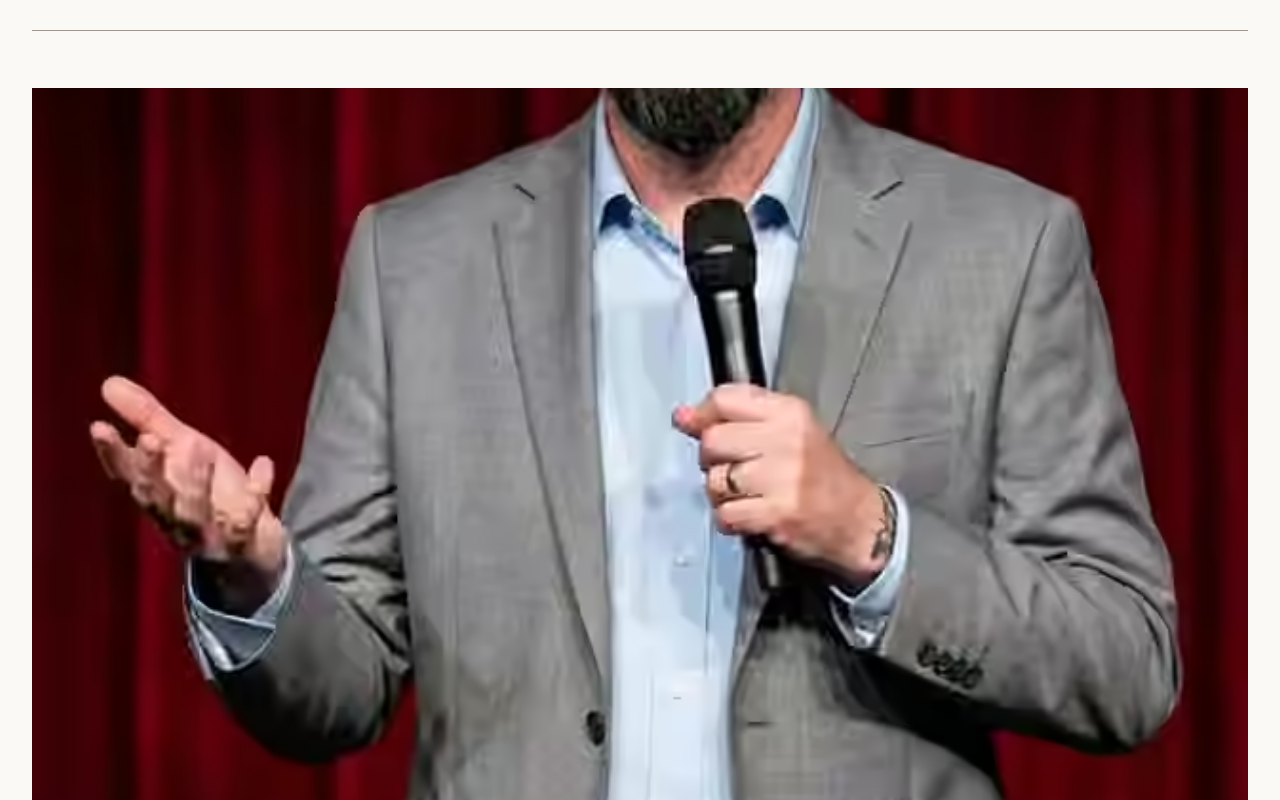
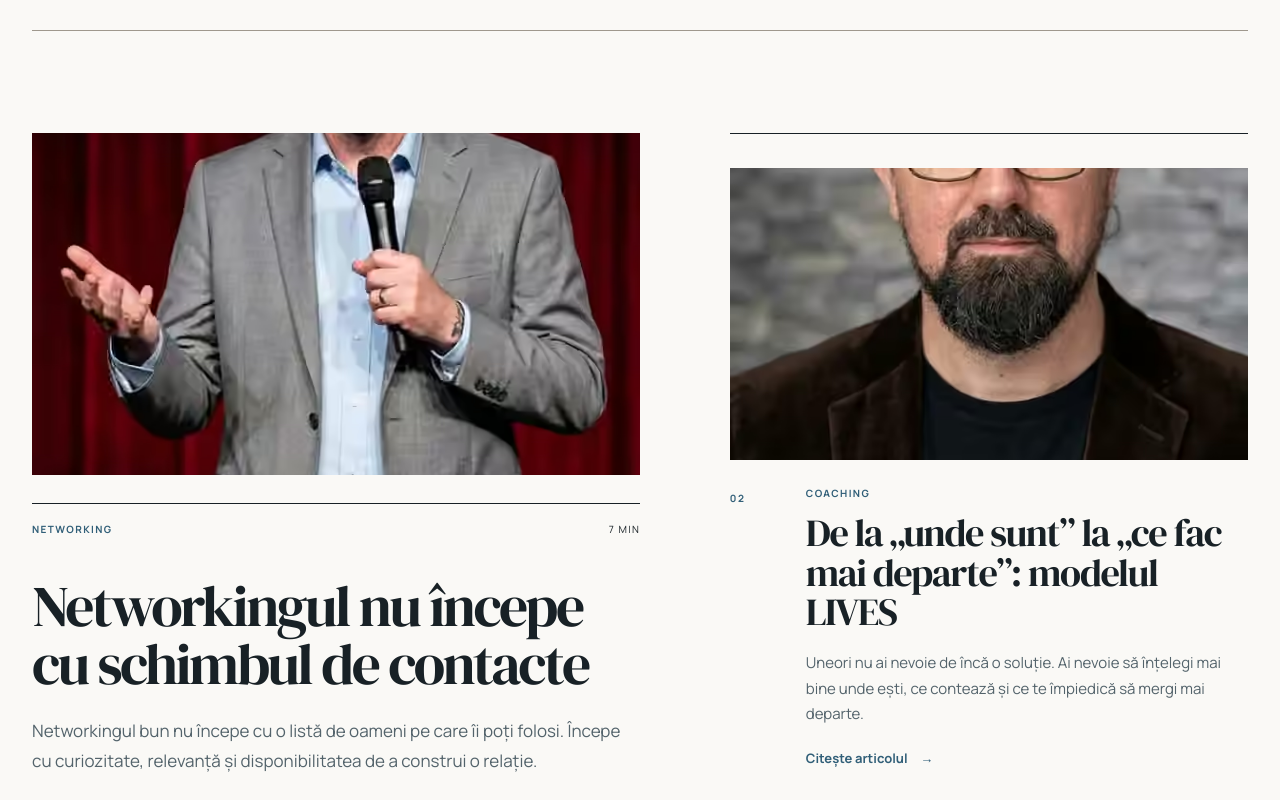
Before and after one commit to ivanovroxana1988-arch/bogdanvizitiu, a Next.js app: page /insights in a window 1280 px wide. Shown: the part 340-1140 px from the top of the page. Built offline with nearby package versions, Linux system fonts and the light colour scheme.

Commit message:
Apply editorial layout to resources index

```diff
--- a/app/insights/page.tsx
+++ b/app/insights/page.tsx
@@ -3,6 +3,7 @@ import {PageHero,ArrowLink} from '@/components/ui'
 import {EditorialImage} from '@/components/portrait'
 import {getPublishedInsights} from '@/lib/data'
 import {getCopy,getLocale} from '@/lib/i18n'
+import styles from './insights.module.css'
 
 const insightImages:Record<string,'speaking'|'coaching'|'workshop'|'candid'>={
   'networkingul-nu-incepe-cu-schimbul-de-contacte':'speaking',
@@ -38,17 +39,17 @@ export default function Insights({searchParams}:{searchParams?:{lang?:string}}){
         ?'Idei pe care le folosesc în coaching, training și în conversațiile cu oamenii cu care lucrez.'
         :'Ideas I use in coaching, training and in the conversations I have with the people I work with.'}
     />
-    <section className="shell insights"><div className="insight-grid">
-      <article className="feature-insight">
-        <EditorialImage asset={insightImages[feature.slug]||'speaking'} kind="event"/>
-        <div className="story-meta"><span className="category">{feature.category}</span><span>{feature.readTime}</span></div>
-        <h3>{feature.title}</h3><p>{feature.excerpt}</p>
+    <section className={`shell ${styles.indexSection}`}><div className={styles.grid}>
+      <article className={styles.feature}>
+        <EditorialImage asset={insightImages[feature.slug]||'speaking'} kind="event" className={styles.featureImage}/>
+        <div className={styles.meta}><span className={styles.category}>{feature.category}</span><span>{feature.readTime}</span></div>
+        <h2>{feature.title}</h2><p>{feature.excerpt}</p>
         <ArrowLink href={`/insights/${feature.slug}`}>{copy.readArticle}</ArrowLink>
       </article>
-      <div className="secondary-stories">{secondary.map((insight,i)=><article className="insight-card" key={insight.slug}>
-        <EditorialImage asset={insightImages[insight.slug]||'candid'} kind="event"/>
-        <span className="story-number">0{i+2}</span><span className="category">{insight.category}</span>
-        <h3>{insight.title}</h3><p>{insight.excerpt}</p>
+      <div className={styles.secondary}>{secondary.map((insight,i)=><article className={styles.card} key={insight.slug}>
+        <EditorialImage asset={insightImages[insight.slug]||'candid'} kind="event" className={styles.cardImage}/>
+        <span className={styles.number}>0{i+2}</span><span className={styles.category}>{insight.category}</span>
+        <h2>{insight.title}</h2><p>{insight.excerpt}</p>
         <ArrowLink href={`/insights/${insight.slug}`}>{copy.readArticle}</ArrowLink>
       </article>)}</div>
     </div></section>
```
